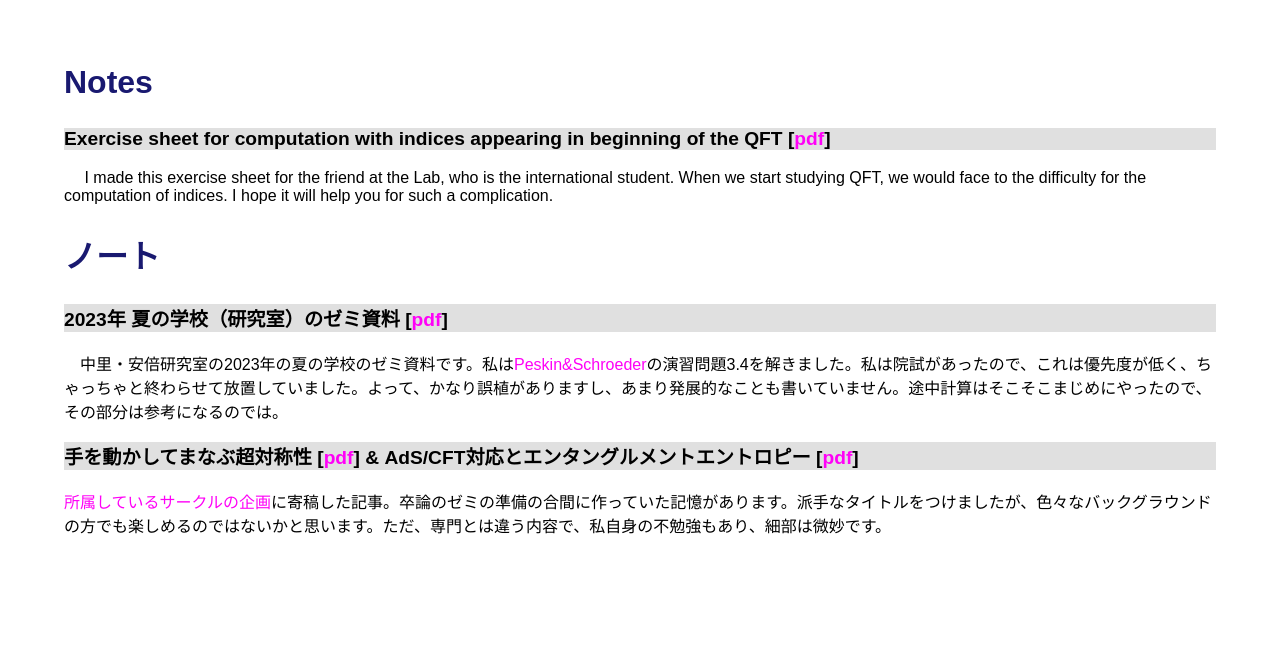
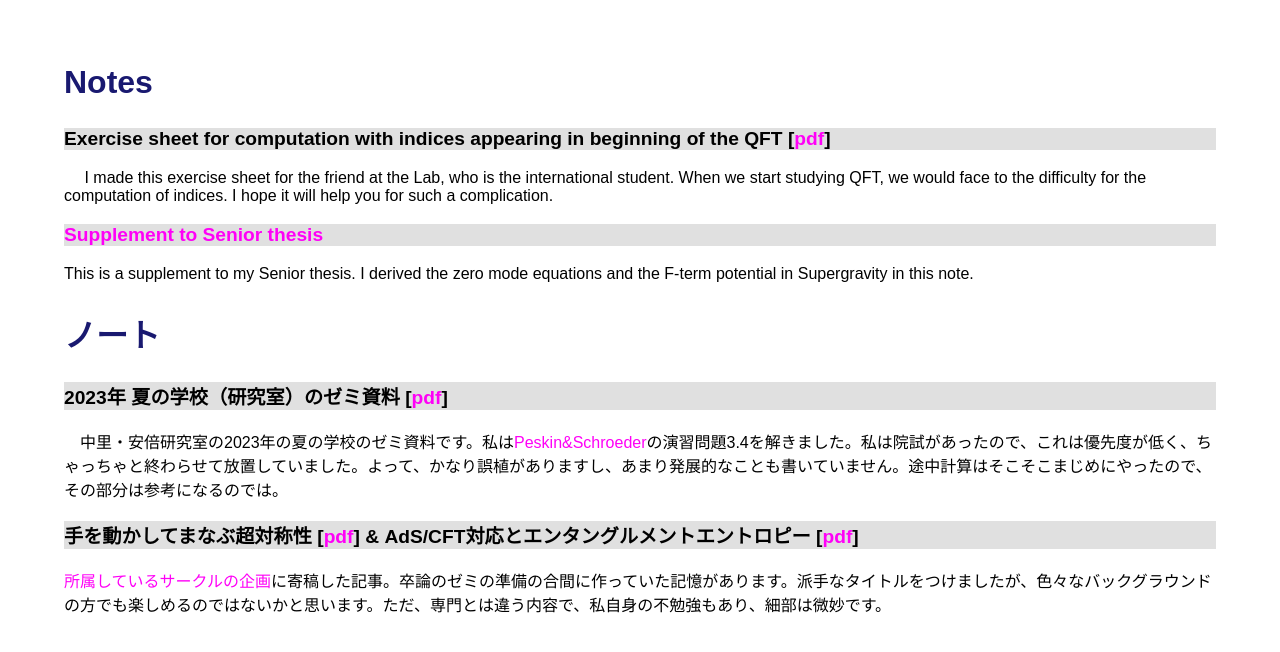
Before and after one commit to dxmegvpw/imiya.github.io, a Jekyll site: the page miya/notes/notes.html, which Jekyll copies as it is, in a window 1280 px wide. Shown: the top 652 px of the page. Built offline with Jekyll 4.4.1, drawn with Linux system fonts in a browser that asks for light colours.

Commit message:
Update files

```diff
--- a/miya/index.html
+++ b/miya/index.html
@@ -50,7 +50,7 @@
 
     <ul>
         <li>
-            <a href="https://dxmegvpw.github.io/docs/senior_thesis/senior_thesis.html">Senior thesis</a>
+            Senior thesis
         </li>
     </ul>
 
--- a/miya/notes/notes.html
+++ b/miya/notes/notes.html
@@ -20,6 +20,14 @@
 
     <p>
         &emsp; I made this exercise sheet for the friend at the Lab, who is the international student. When we start studying QFT, we would face to the difficulty for the computation of indices. I hope it will help you for such a complication.
+    </p>
+
+    <h3>
+        <a href="https://dxmegvpw.github.io/docs/senior_thesis/senior_thesis_temp.html">Supplement to Senior thesis</a>
+    </h3>
+
+    <p>
+        This is a supplement to my Senior thesis. I derived the zero mode equations and the F-term potential in Supergravity in this note.
     </p>
 
 
```
